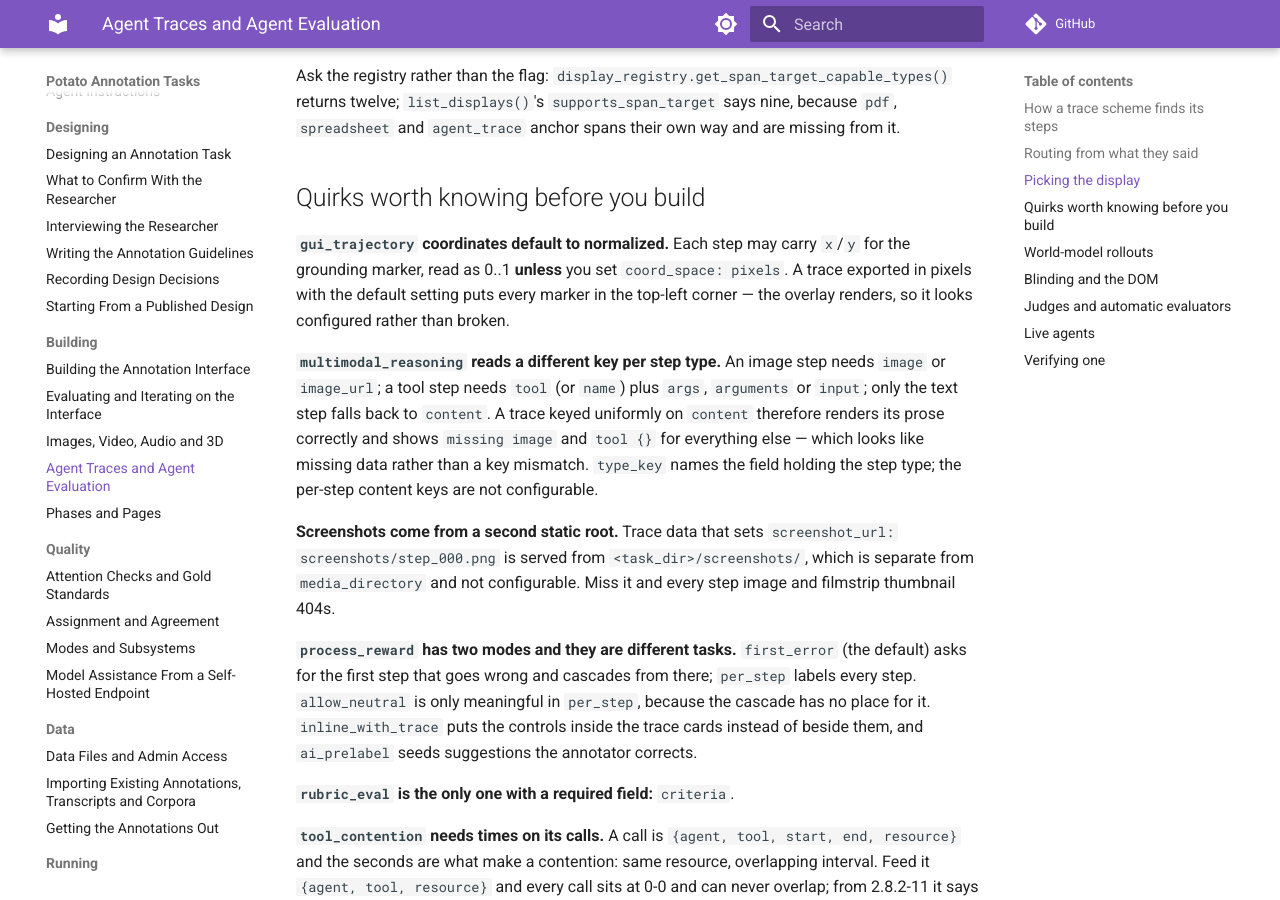
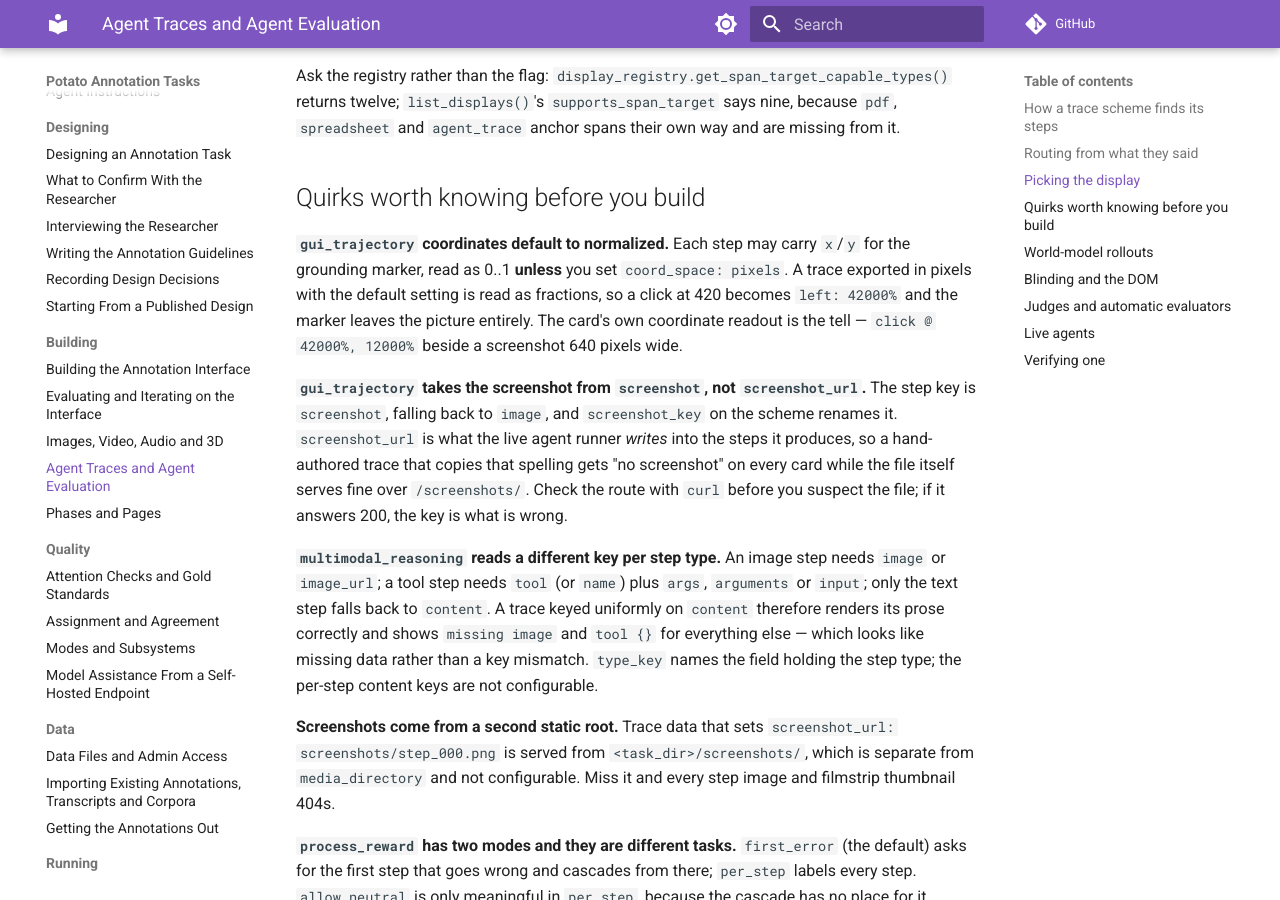
Before and after one commit to davidjurgens/potato-skill, an MkDocs documentation site: the page built from docs/agent-traces.md, in a window 1280 px wide and 900 px high, scrolled down 3044 px. Built offline with MkDocs 1.6.1 and Material for MkDocs 9.7.7, drawn with Linux system fonts in a browser that asks for light colours; comment, search, counter and statistics services are not loaded.

Commit message:
docs(gui_trajectory, grounding_eval): the screenshot key, and where a pixel marker actually goes
`gui_trajectory` reads `screenshot`, falling back to `image`, renamed by
`screenshot_key`. `screenshot_url` is what the live agent runner writes into
the steps it produces, so a hand-authored trace copying that spelling gets "no
screenshot" on every card while `/screenshots/<file>` answers 200 — which sends
you looking at the file instead of the key.

The note about pixel coordinates under the normalized default said the markers
land in the top-left. They do not: 420 is read as a fraction, so the marker
goes to `left: 42000%` and off the picture, and the card's own readout says
`click @ 42000%, 12000%`. That readout is the tell and is worth naming.

`grounding_eval` reads its expressions from `expressions`, renamed by
`expressions_field`, and says so on the page when the key is wrong. Its
`region_type` vocabulary is not the `tools` vocabulary: a point is placed with
`landmark` behind a button labelled "Point", so `tools: [point]` is the natural
guess and is refused.

Co-Authored-By: Claude Opus 5 (1M context) <noreply@anthropic.com>
Claude-Session: https://claude.ai/code/session_01PJAwjvg871XGFuA8khHbjC

```diff
--- a/docs/agent-traces.md
+++ b/docs/agent-traces.md
@@ -101,9 +101,18 @@ it.
 
 **`gui_trajectory` coordinates default to normalized.** Each step may carry
 `x`/`y` for the grounding marker, read as 0..1 **unless** you set
-`coord_space: pixels`. A trace exported in pixels with the default setting puts
-every marker in the top-left corner — the overlay renders, so it looks
-configured rather than broken.
+`coord_space: pixels`. A trace exported in pixels with the default setting is
+read as fractions, so a click at 420 becomes `left: 42000%` and the marker
+leaves the picture entirely. The card's own coordinate readout is the tell —
+`click @ 42000%, 12000%` beside a screenshot 640 pixels wide.
+
+**`gui_trajectory` takes the screenshot from `screenshot`, not
+`screenshot_url`.** The step key is `screenshot`, falling back to `image`, and
+`screenshot_key` on the scheme renames it. `screenshot_url` is what the live
+agent runner *writes* into the steps it produces, so a hand-authored trace that
+copies that spelling gets "no screenshot" on every card while the file itself
+serves fine over `/screenshots/`. Check the route with `curl` before you suspect
+the file; if it answers 200, the key is what is wrong.
 
 **`multimodal_reasoning` reads a different key per step type.** An image step
 needs `image` or `image_url`; a tool step needs `tool` (or `name`) plus `args`,
```
Also changed, not shown: docs/modalities.md (+14 -0 lines), skills/potato-tasks/references/agent-traces.md (+12 -3 lines), skills/potato-tasks/references/modalities.md (+14 -0 lines).
